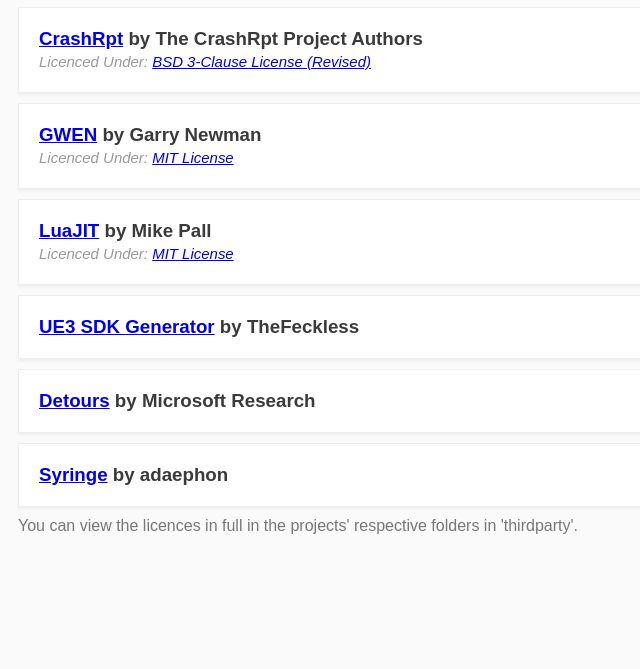
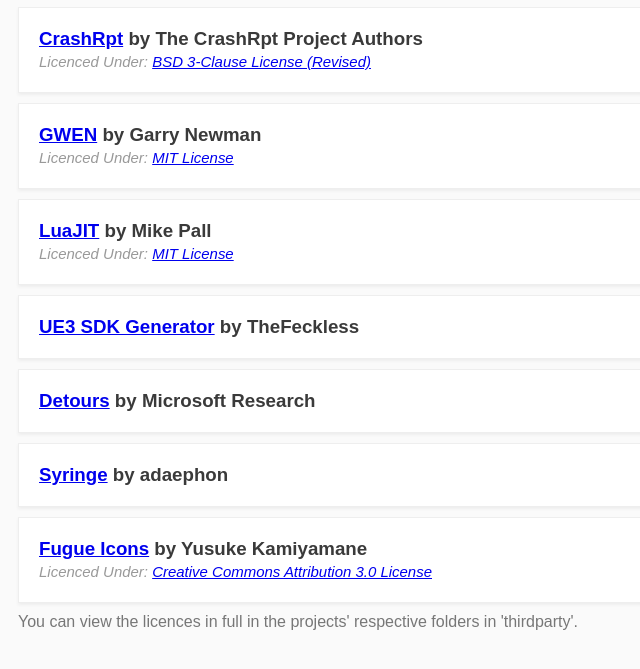
Before and after one commit to McSimp/Borderlands2SDK, a plain HTML site: page LICENCE.html in a window 1280 px wide. Shown: the part 69-738 px from the top of the page, without its empty margins (0-640 px from the left). Drawn offline with Linux system fonts and the light colour scheme.

Commit message:
Updated launcher with About

```diff
--- a/LICENCE.html
+++ b/LICENCE.html
@@ -60,6 +60,10 @@
 	<div class="section padded">
 		<h3><a href="http://www.ownedcore.com/forums/world-of-warcraft/world-of-warcraft-bots-programs/wow-memory-editing/265219-c-net-dll-injector.html">Syringe</a> by <b>adaephon</b><br>
 	</div>
+	<div class="section padded">
+		<h3><a href="http://p.yusukekamiyamane.com/">Fugue Icons</a> by <b>Yusuke Kamiyamane</b><br>
+		<small><i>Licenced Under: <a href="http://www.tldrlegal.com/license/creative-commons-attribution-(cc)">Creative Commons Attribution 3.0 License</a></i></small></h3>
+	</div>
 </div>
 <p id="footer" style="display:block;">
 	You can view the licences in full in the projects' respective folders in 'thirdparty'.
```
Also changed, not shown: 2 other files.
